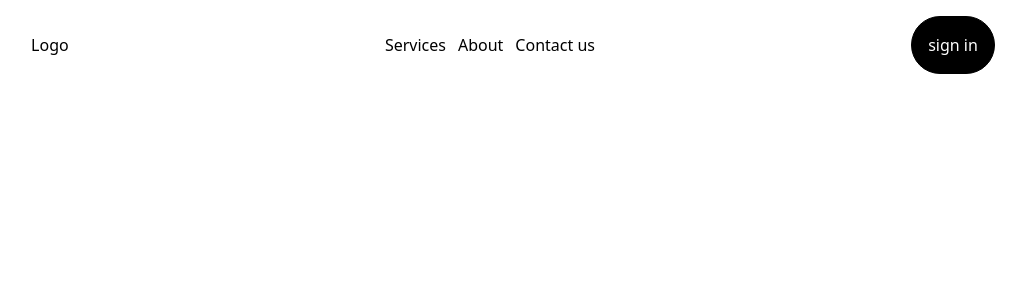
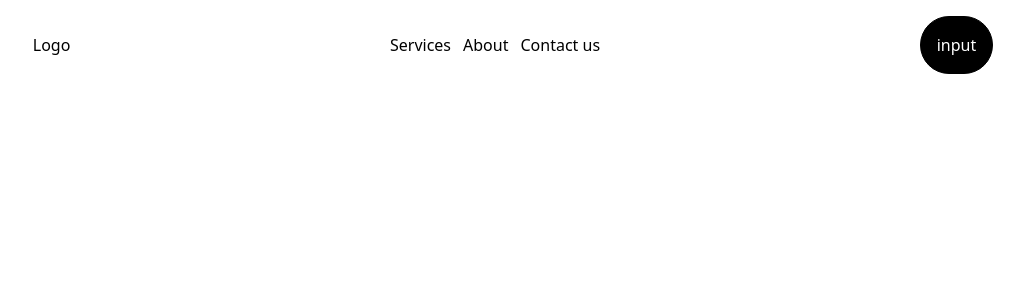
Before and after one commit to SimonNungwa/Auction, a Flask app: page / in a window 1280 px wide. Shown: the top 300 px of the page, without its empty margins (127-1153 px from the left). Run offline with Flask 3, Linux system fonts and the light colour scheme.

Commit message:
index page updated

```diff
--- a/app/templates/index.html
+++ b/app/templates/index.html
@@ -13,7 +13,7 @@
             <li>About</li>
             <li>Contact us</li>
         </ul>
-        <button class="border border-black rounded-full p-4 text-white bg-black">sign in</button>
+        <button class="border border-black rounded-full p-4 text-white bg-black"><a href="login.html">input</a></button>
     </header>
   </body>
 </html>
```
